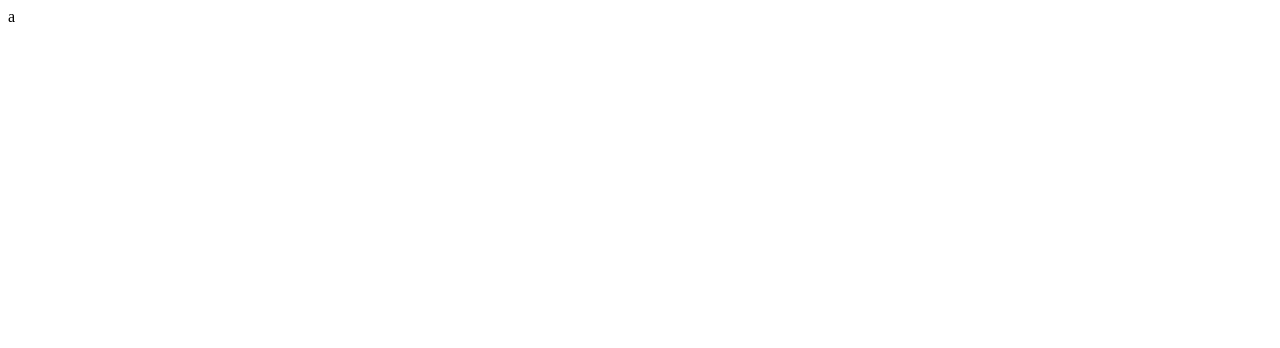
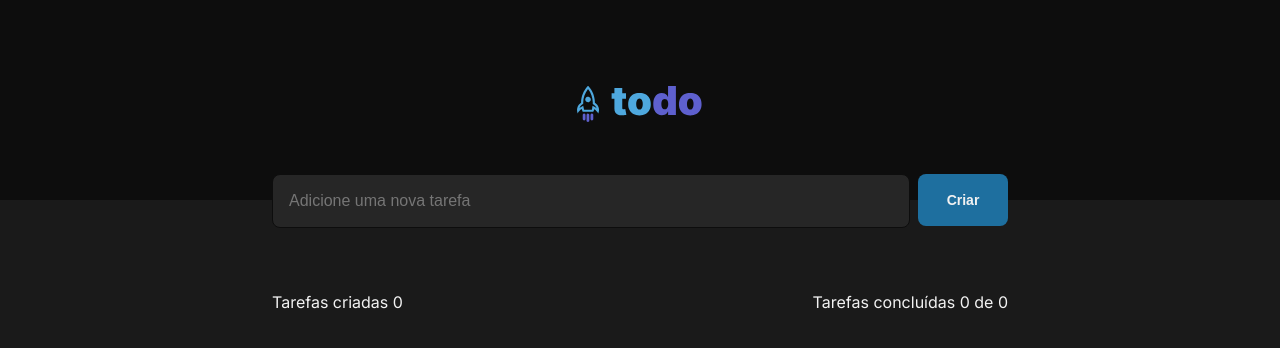
Before and after one commit to karmodaniel/todo-list-react, a React (Vite) app: page / in a window 1280 px wide. Shown: the top 348 px of the page. Built offline with nearby package versions, Linux system fonts and the light colour scheme; the HTML template or start-up script is replaced by a standard one.

Commit message:
feat: :sparkles: todo app
Create and delete todos

```diff
--- a/index.html
+++ b/index.html
@@ -2,8 +2,13 @@
 <html lang="en">
   <head>
     <meta charset="UTF-8" />
+    <link rel="preconnect" href="https://fonts.googleapis.com">
+    <link rel="preconnect" href="https://fonts.gstatic.com" crossorigin>
     <link rel="icon" type="image/svg+xml" href="/vite.svg" />
+
     <meta name="viewport" content="width=device-width, initial-scale=1.0" />
+
+    <link href="https://fonts.googleapis.com/css2?family=Inter:wght@100..900&display=swap" rel="stylesheet">
     <title>ToDo</title>
   </head>
   <body>
--- a/package.json
+++ b/package.json
@@ -10,8 +10,10 @@
     "preview": "vite preview"
   },
   "dependencies": {
+    "@phosphor-icons/react": "^2.0.15",
     "react": "^18.2.0",
-    "react-dom": "^18.2.0"
+    "react-dom": "^18.2.0",
+    "react-uuid": "^2.0.0"
   },
   "devDependencies": {
     "@types/react": "^18.2.55",
--- /dev/null
+++ b/src/App.module.css
@@ -0,0 +1,79 @@
+.todo {
+  display: flex;
+  flex-direction: column;
+  align-items: center;
+  justify-content: center;
+  width: 100%;
+}
+
+header {
+  width: 100%;
+  background: var(--gray-700);
+  height: 200px;
+  display: flex;
+  align-items: center;
+  justify-content: center;
+}
+
+.todoWrapper {
+  display: flex;
+  flex-direction: column;
+  align-items: center;
+  justify-content: center;
+  width: 46rem;
+  padding: 1rem;
+  box-sizing: initial;
+}
+
+.inputWrapper {
+  display: flex;
+  width: 100%;
+  gap: 0.5rem;
+  align-items: flex-start;
+  margin-bottom: 4rem;
+  margin-top: -2.6rem;
+}
+
+.todo .todoStatus {
+  display: flex;
+  width: 100%;
+  align-items: center;
+  justify-content: space-between;
+  margin-bottom: 1.5rem;
+}
+
+.inputWrapper input {
+  width: 39.875rem;
+  max-width: 39.875rem;
+  height: 54px;
+  color: var(--gray-300);
+  line-height: 140%;
+  padding: 1rem;
+  font-size: 1rem;
+  background: var(--gray-500);
+  border: 1px solid var(--gray-700);
+  border-radius: 8px;
+}
+
+.inputWrapper button {
+  width: 5.625rem;
+  height: 52px;
+  background: var(--blue-dark);
+  color: var(--gray-100);
+  border: none;
+  font-weight: bold;
+  line-height: 140%;
+  font-size: 0.875rem;
+  border-radius: 8px;
+  cursor: pointer;
+}
+
+.container {
+  display: flex;
+  flex-direction: column;
+  gap: 0.75rem;
+}
+
+.todoWrapper ul {
+  width: 100%;
+}
--- a/src/App.tsx
+++ b/src/App.tsx
@@ -1,7 +1,92 @@
+import { ChangeEvent, FormEvent, useState } from 'react';
+import { Task } from './components/Task'
+
+import uuid from 'react-uuid';
+
+import todoLogo from './assets/logo.svg'
+import styles from './App.module.css'
+import { ITodo } from './shared/interface/todo';
+
+import './global.css';
+
 function App() {
+  const [todo, setTodo] = useState<ITodo[]>([]);
+  const [todoMessage, setTodoMessage] = useState<string>('');
+
+  function handleCreateTodo(event: FormEvent): void {
+    event.preventDefault();
+
+    const newTodo = {
+      id: uuid(),
+      completed: false,
+      message: todoMessage
+    }
+
+    if (todoMessage) {
+      setTodo([...todo, newTodo]);
+      setTodoMessage('');
+    }
+  }
+
+  function handleInputChange(event: ChangeEvent<HTMLInputElement>) {
+    setTodoMessage(event.target.value);
+  }
+
+  function getNumberOfTasksCompleteds(): number {
+    return todo.filter((todo: ITodo) => todo.completed).length
+  }
+
+  function handleCompleteTask(id: string): void {
+    const updatedTodos = todo.map((item => {
+      if (item.id === id) {
+        item.completed = !item.completed;
+      }
+
+      return item;
+    }))
+
+    setTodo(updatedTodos);
+  }
+
+  function handleDeleteTask(id: string) : void {
+    const todosWithoutDeletedOne = todo.filter((item) => item.id !== id);
+
+    setTodo(todosWithoutDeletedOne);
+  }
 
   return (
-    <>a</>
+    <div className={styles.todo}>
+      <header>
+        <img src={todoLogo} alt="Logo todo" />
+      </header>
+
+      <form onSubmit={handleCreateTodo}>
+        <div className={styles.todoWrapper}>
+          <div className={styles.inputWrapper}>
+            <input onChange={handleInputChange} value={todoMessage} type="text" placeholder='Adicione uma nova tarefa' name="todoMessage" id="todoMessage"/>
+            <button type='submit'>Criar</button>
+          </div>
+
+          <div className={styles.todoStatus}>
+            <span>Tarefas criadas {todo.length}</span>
+            <span>Tarefas concluídas {getNumberOfTasksCompleteds()} de {todo.length}</span>
+          </div>
+
+            <ul className={styles.container}>
+              {
+                todo.map((todo: ITodo) => {
+                  return (
+                    <li key={todo.id}>
+                      <Task todo={todo} onHandleCompleteTask={handleCompleteTask} onHandleDeleteTask={handleDeleteTask}/>
+                    </li>
+                  )
+                })
+              }
+            </ul>
+        </div>
+      </form>
+
+    </div>
   )
 }
 
--- /dev/null
+++ b/src/components/Task.module.css
@@ -0,0 +1,41 @@
+.task {
+  display: flex;
+  align-items: flex-start;
+  justify-content: space-between;
+  gap: 0.75rem;
+  padding: 16px;
+
+  background: var(--gray-500);
+  border: 1px solid var(--gray-400);
+  border-radius: 8px;
+}
+
+.task p {
+  flex: 1;
+  overflow-y: hidden;
+  max-height: 40px;
+  font-size: 0.875rem;
+}
+
+.task .contentEnabled {
+  text-decoration: none;
+  color: var(--gray-100);
+}
+
+.task .contentDisabled {
+  text-decoration: line-through;
+  color: var(--gray-300);
+}
+
+.task .delete {
+  background: transparent;
+  border: none;
+  color: var(--gray-300);
+  line-height: 0;
+  cursor: pointer;
+  border-radius: 2px;
+}
+
+.task .delete:hover {
+  color: var(--danger);
+}
--- /dev/null
+++ b/src/components/Task.tsx
@@ -0,0 +1,35 @@
+import { Trash } from '@phosphor-icons/react'
+
+import { ITodo } from '../shared/interface/todo';
+import styles from './Task.module.css'
+
+interface TaskProps {
+  todo: ITodo;
+  onHandleCompleteTask: (id: string) => void;
+  onHandleDeleteTask: (id: string) => void;
+}
+
+export function Task({ todo, onHandleCompleteTask, onHandleDeleteTask }: Readonly<TaskProps>) {
+
+  function handleCompleteTask(): void {
+    onHandleCompleteTask(todo.id);
+  }
+
+  function handleDeleteTask(): void {
+    onHandleDeleteTask(todo.id)
+  }
+
+  return (
+    <div className={styles.task}>
+      <input onChange={handleCompleteTask} type="checkbox" />
+
+      <p className={!todo.completed ? styles.contentEnabled : styles.contentDisabled}>
+        {todo.message}
+      </p>
+
+      <button onClick={handleDeleteTask} className={styles.delete}>
+        <Trash size={20} />
+      </button>
+    </div>
+  );
+}
--- /dev/null
+++ b/src/global.css
@@ -0,0 +1,36 @@
+:root {
+  --gray-100: #F2F2F2;
+  --gray-200: #D9D9D9;
+  --gray-300: #808080;
+  --gray-400: #333333;
+  --gray-500: #262626;
+  --gray-600: #1A1A1A;
+  --gray-700: #0D0D0D;
+
+  --blue-dark: #1E6F9F;
+  --blue: #4EA8DE;
+
+  --purple-dark: #5E60CE;
+  --purple: #8284FA;
+
+  --danger: #E25858;
+}
+
+* {
+  box-sizing: border-box;
+  padding: 0;
+  margin: 0;
+}
+
+body {
+  background-color: var(--gray-600);
+  color: var(--gray-100);
+
+  font-family: 'Inter', sans-serif;
+  font-size: 1rem;
+  -webkit-font-smoothing: antialiased;
+}
+
+li {
+  list-style: none;
+}
--- /dev/null
+++ b/src/shared/interface/todo.ts
@@ -0,0 +1,5 @@
+export interface ITodo {
+  id: string;
+  completed: boolean;
+  message: string;
+}
```
Also changed, not shown: src/assets/logo.svg (added), 1 other file (tests, documents, lock files or other folders).
